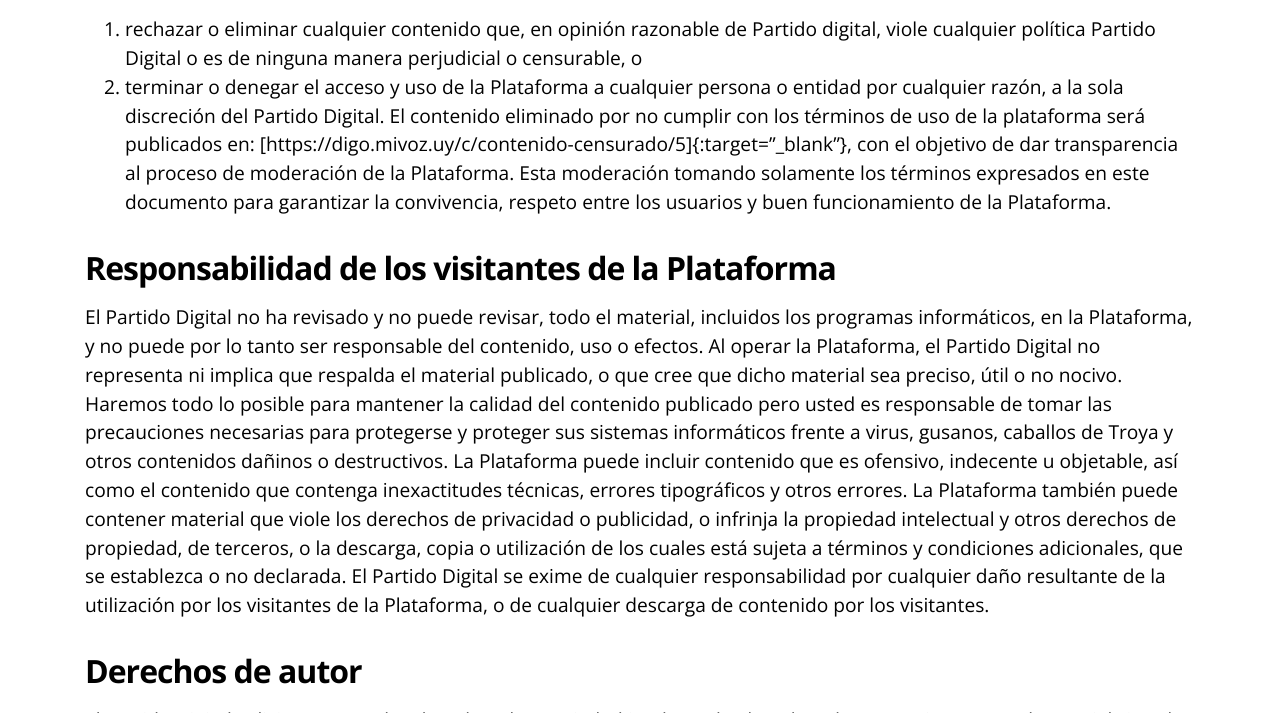
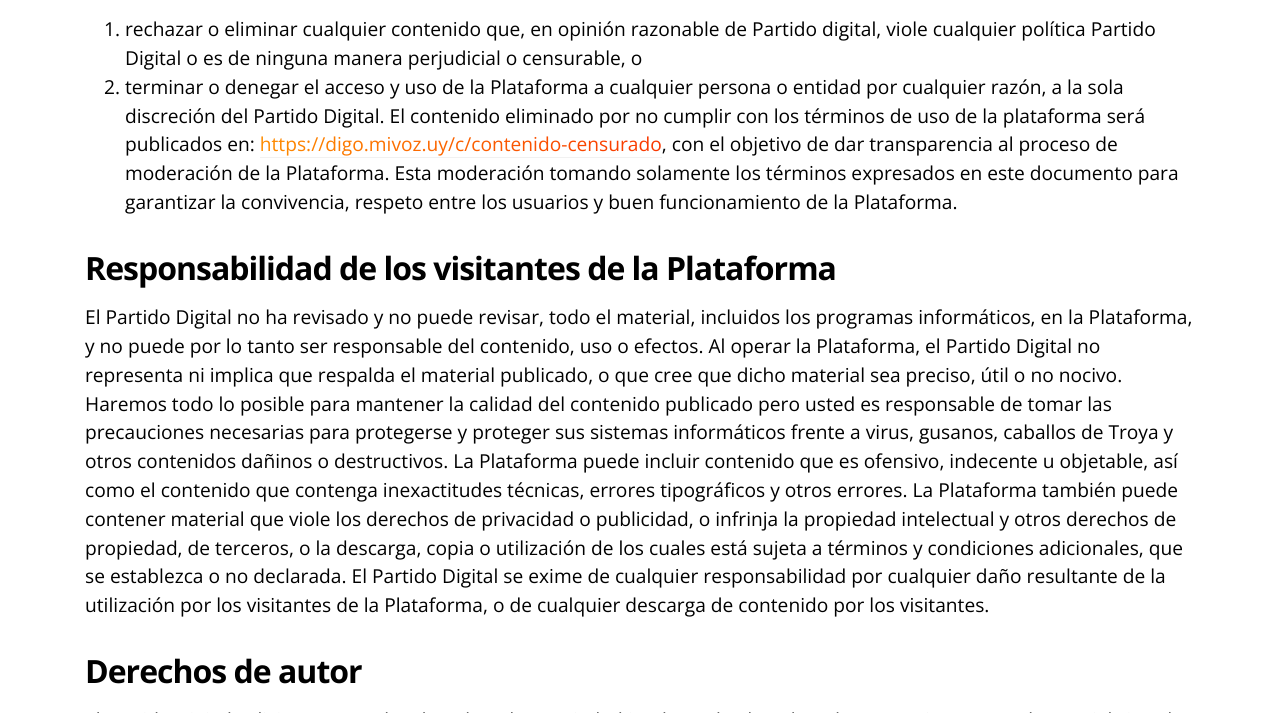
Before and after one commit to PartidoDigital/PartidoDigital-Web, a Jekyll site: the page built from _documentos/terminos-y-condiciones.md, in a window 1280 px wide and 900 px high, scrolled down 1368 px, cut to the strip 187-900 px from the top of the window. Built offline with Jekyll 4.4.1, drawn with Linux system fonts in a browser that asks for light colours; nearby versions of some CDN libraries; comment, search, counter and statistics services are not loaded; some of the changed lines change nothing that is shown.

Commit message:
Update terminos-y-condiciones.md

```diff
--- a/_documentos/terminos-y-condiciones.md
+++ b/_documentos/terminos-y-condiciones.md
@@ -63,7 +63,7 @@
  cualquier política Partido Digital o es de ninguna manera perjudicial o censurable, o
  2. terminar o denegar el acceso y uso de la Plataforma a cualquier persona o entidad por cualquier
  razón, a la sola discreción del Partido Digital. El contenido eliminado por no cumplir con los
- términos de uso de la plataforma será publicados en: [https://digo.mivoz.uy/c/contenido-censurado/5]{:target="_blank"},
+ términos de uso de la plataforma será publicados en: [https://digo.mivoz.uy/c/contenido-censurado]{:target="_blank"},
  con el objetivo de dar transparencia al proceso de moderación de la Plataforma. Esta moderación
  tomando solamente los términos expresados en este documento para garantizar la convivencia, respeto
  entre los usuarios y buen funcionamiento de la Plataforma.
@@ -111,6 +111,6 @@
 ## Contacto {#contacto}
 Para cualquier sugerencia o propuesta de colaboración, las personas interesadas podrán dirigirse a [contacto@partidodigital.org.uy]{:target="_blank"}.
 
-[https://debate.partidodigital.org.uy/c/contenido-censurado]: https://debate.partidodigital.org.uy/c/contenido-censurado
+[https://digo.mivoz.uy/c/contenido-censurado]: https://digo.mivoz.uy/c/contenido-censurado
 [contacto@partidodigital.org.uy]: mailto:contacto@partidodigital.org.uy
 [https://partidodigital.org.uy/documentacion]: https://partidodigital.org.uy/documentacion
```
